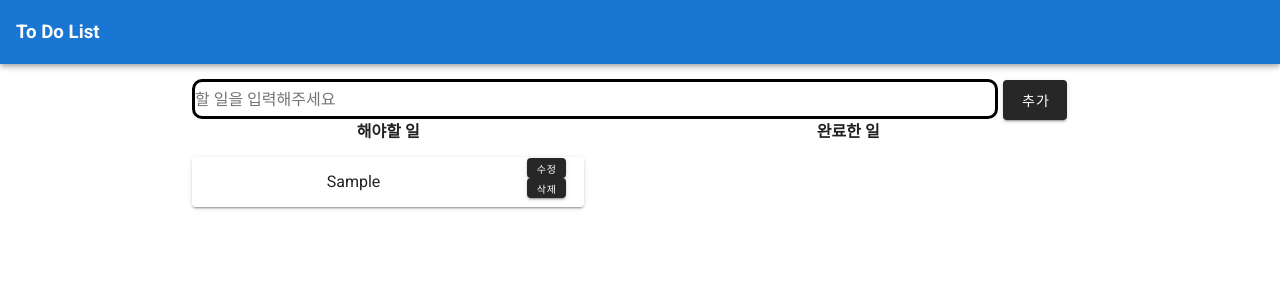
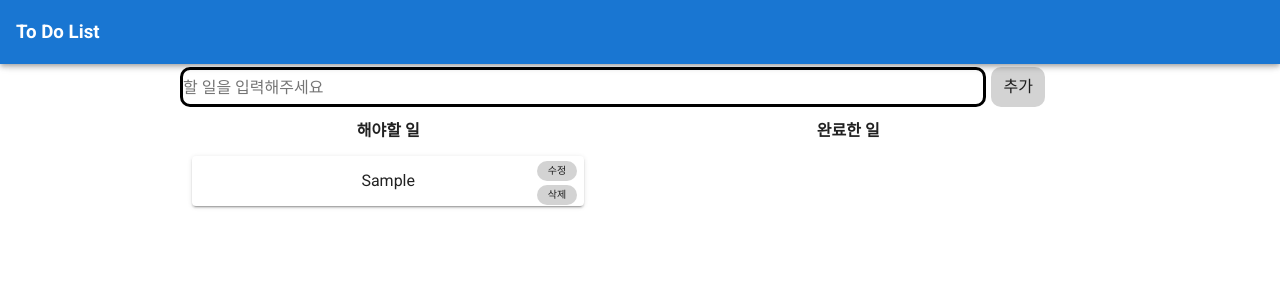
Before and after one commit to hkj4900/StudyVue, a Vue app in the folder to-do-list/: page / in a window 1280 px wide. Both pictures are taken after typing "Sample" into the empty fields and a click on the button "추가". Shown: the top 300 px of the page. Built offline with nearby package versions, Linux system fonts and the light colour scheme.

Commit message:
버튼 레이아웃 수정(To-do 쪽만)

```diff
--- a/to-do-list/src/App.vue
+++ b/to-do-list/src/App.vue
@@ -10,41 +10,49 @@
       <v-spacer></v-spacer>
     </v-app-bar>
 
-    <v-content class = 'mainField' >
-      <input type = 'text' class = "inputField" v-model="ToDoItem" placeholder="할 일을 입력해주세요">
-      <v-btn dark class="button" @click="inputToDoItem">추가</v-btn>
+    <v-content class = 'main-field' >
+      <v-row style = "width: 100%">
+        <input type = 'text' class = "input-field" v-model="ToDoItem" placeholder="할 일을 입력해주세요">
+        <button class="button" @click="inputToDoItem">추가</button>
+      </v-row>
       <v-row>
         <v-col>
           <h4>해야할 일</h4>
-          <v-card  class="cardStyle" v-for="(item, i) in ToDoList" :key="i">
-            <v-row>
-              <v-col v-if="i != tempItemIndex" class="textStyle" :cols = "10" @click="moveToCompleteList(item)">
+          <v-card  class="card-style" v-for="(item, i) in ToDoList" :key="i">
+            <v-layout row>
+              <v-layout col v-if="i != tempItemIndex" class="text-style" :cols = "10" @click="moveToCompleteList(item)">
                 {{item}}
-              </v-col>
-               <v-col v-else class="textStyle" :cols = "10">
+              </v-layout>
+              <v-layout col v-else class="text-style" :cols = "10">
                 <input type = 'text' placeholder="수정할 문구를 입력해주세요" v-model="tempItem">
-              </v-col>
-                <v-col>
-                  <v-row>
-                    <v-btn v-if="i != tempItemIndex" dark x-small @click = "modifyToDoItem(i)" :disabled="modifySignal && i != tempItemIndex">수정</v-btn>
-                    <v-btn v-else dark x-small @click = "confirmToDoItem(i)">확인</v-btn>
-                  </v-row>
-                  <v-row>
-                    <v-btn dark x-small @click = "deleteToDoItem(item)">삭제</v-btn>
-                  </v-row>
-                </v-col>
-            </v-row>
+              </v-layout>
+              <v-layout col class="button-layout">
+                <v-flex>
+                  <v-layout row>
+                    <v-flex>
+                      <button v-if="i != tempItemIndex" dark class = "small-button" @click = "modifyToDoItem(i)" :disabled="modifySignal && i != tempItemIndex">수정</button>
+                      <button v-else class = "small-button" @click = "confirmToDoItem(i)">확인</button>
+                    </v-flex>
+                  </v-layout>
+                  <v-layout row>
+                    <v-flex>
+                      <button class = "small-button" @click = "deleteToDoItem(item)">삭제</button>
+                    </v-flex>
+                  </v-layout>
+                </v-flex>
+              </v-layout>
+            </v-layout>
           </v-card>
         </v-col>
         <v-col>
           <h4>완료한 일</h4>
-          <v-card class="cardStyle" v-for="(item, i) in completeList" :key="i">
+          <v-card class="card-style" v-for="(item, i) in completeList" :key="i">
             <v-row>
-              <v-col class="textStyle" :cols = "10" @click="moveToToDoList(item)">
+              <v-col class="text-style" :cols = "10" @click="moveToToDoList(item)">
                 {{item}}
               </v-col>
               <v-col>
-                <v-btn dark @click = "deleteCompleteItem(item)">삭제</v-btn>
+                <button class = "small-button" style="height: 40px" @click = "deleteCompleteItem(item)">삭제</button>
               </v-col>
             </v-row>
           </v-card>
@@ -87,16 +95,6 @@ export default {
       this.completeList.splice(index, 1);
     },
     modifyToDoItem(i) {
-      // 아무것도 입력하지 않았을 때 수정되지 않는 기능 추가
-      // 항목 변경 후 다른 인덱스의 수정을 누르면 그 인덱스의 항목이 업데이트가 되는 문제 해결하기
-      // if (!this.modifySignal) {
-      //   this.tempItemIndex = i;
-      // }
-      // else {
-      //   this.ToDoList[i] = this.tempItem
-      //   this.tempItem = ''
-      //   this.tempItemIndex = -1;
-      // }
       this.tempItem = this.ToDoList[i]
       this.tempItemIndex = i;
       this.modifySignal = !this.modifySignal
@@ -123,7 +121,7 @@ export default {
 </script>
 
 <style scoped>
-.mainField{
+.main-field{
   width: 70%;
   left: 0;
   right: 0;
@@ -131,20 +129,35 @@ export default {
   margin-right: auto;
   margin-top: 15px;
 }
-.inputField{
-  width:90%;
+.input-field{
+  width: 90%;
   height: 40px;
   border: solid;
   border-radius: 10px;
 }
 .button {
+  width: 6%;
+  height: 40px;
+  background-color: lightgrey;
+  border-radius: 10px;
   margin-left: 5px;
-  min-width: 20%;
-  max-width: 20%;
-  min-height: 40px;
-  max-height: 40px;
 }
-.cardStyle {
+.small-button {
+  font-size: 10px;
+  background-color: lightgrey;
+  border-radius: 10px;
+  width: 10%;
+  height: 20px;
+}
+
+.button-layout {
+  position:absolute;
+  left: 88%;
+  bottom: 50%;
+  transform: translate(0, 50%);
+}
+
+.card-style {
   width: 90%;
   margin-top: 13px;
   height: 50px;
@@ -152,7 +165,7 @@ export default {
   align-items: center;
   justify-content: center;
 }
-.textStyle {
+.text-style {
   text-align: center;
   display: flex;
   align-items: center;
```
